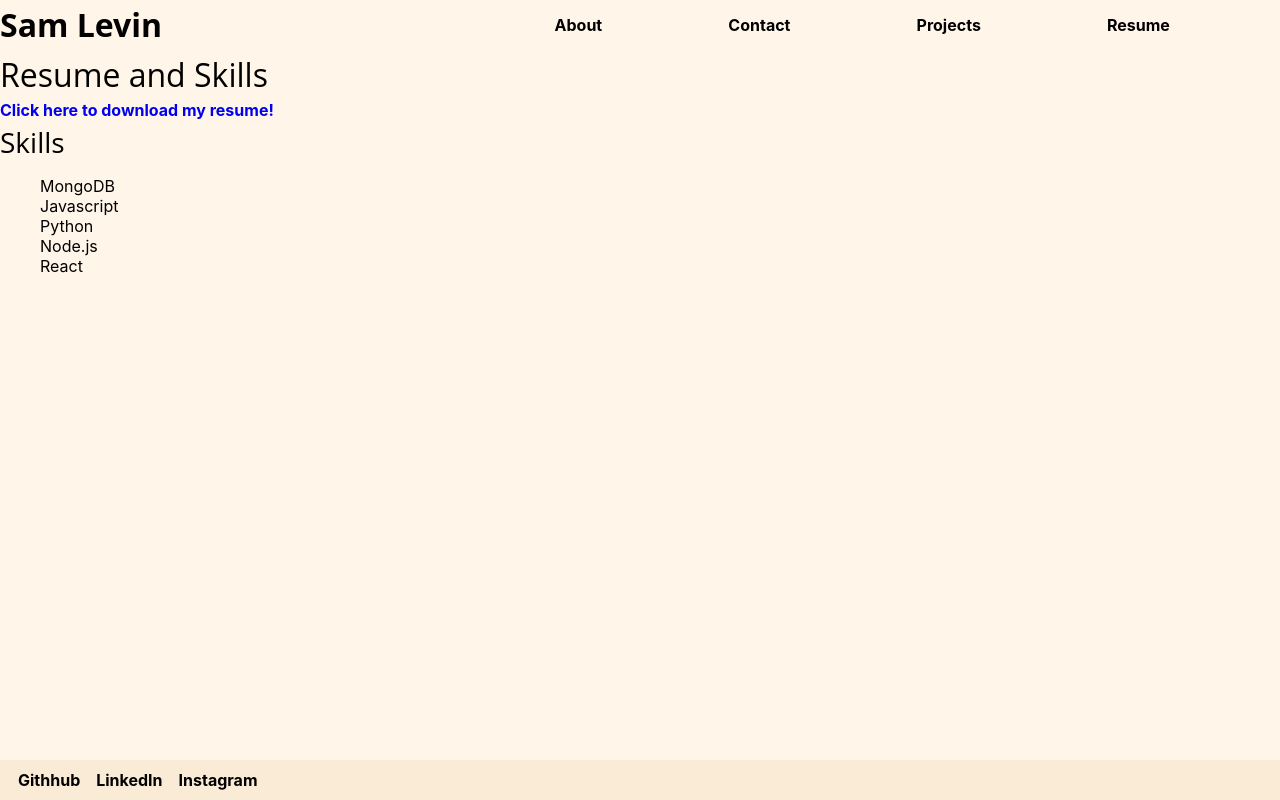
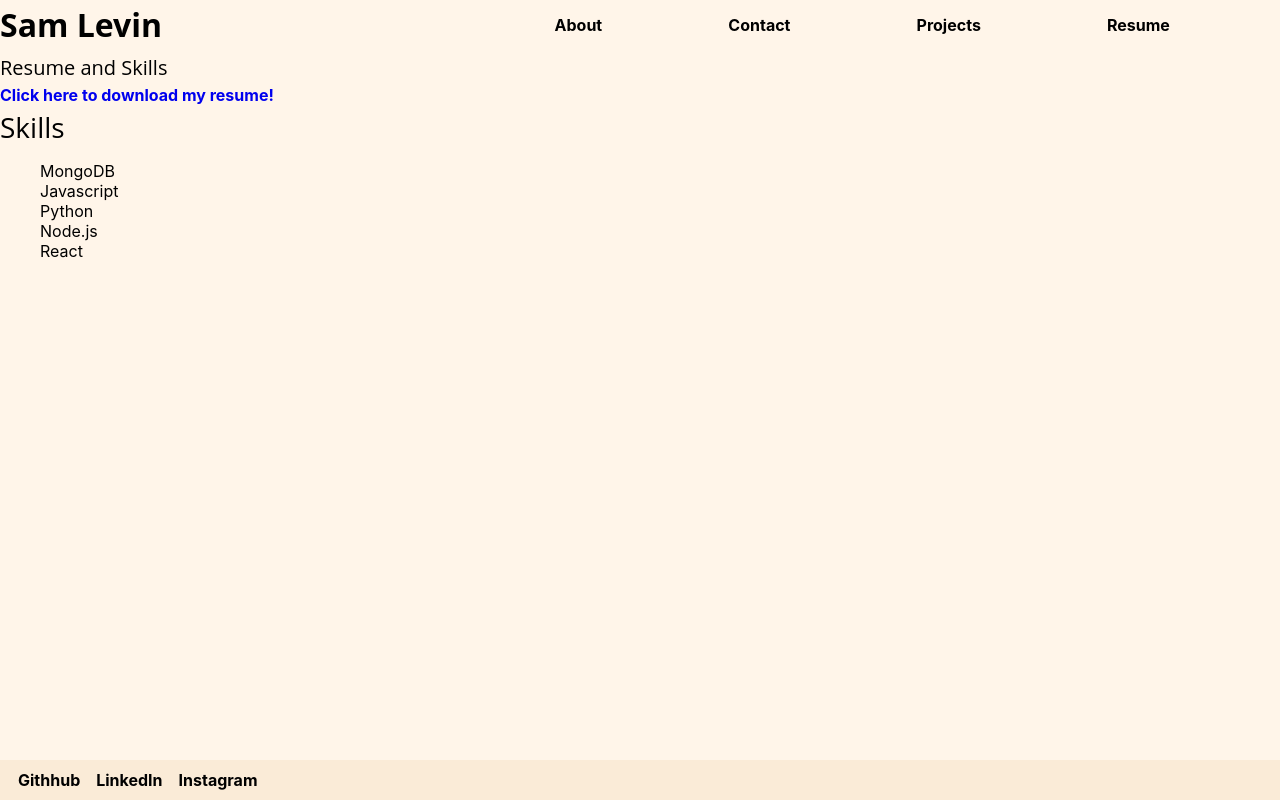
Before and after one commit to sam-levin/react-portfolio, a React (Create React App) app: page / in a window 1280 px wide. Both pictures are taken after a click on the link "Resume". Built offline with nearby package versions, Linux system fonts and the light colour scheme.

Commit message:
text edit

```diff
--- a/src/components/Resume/index.js
+++ b/src/components/Resume/index.js
@@ -4,7 +4,7 @@ import Pdf from '../../assets/resume/Sam-Levin-Resume.pdf'
 const Resume = () => {
     return (
         <div>
-            <h2>Resume and Skills</h2>
+            <h5>Resume and Skills</h5>
             <a href={Pdf} target="blank">Click here to download my resume!</a>
             <h3>Skills</h3>
             <ul>
```
